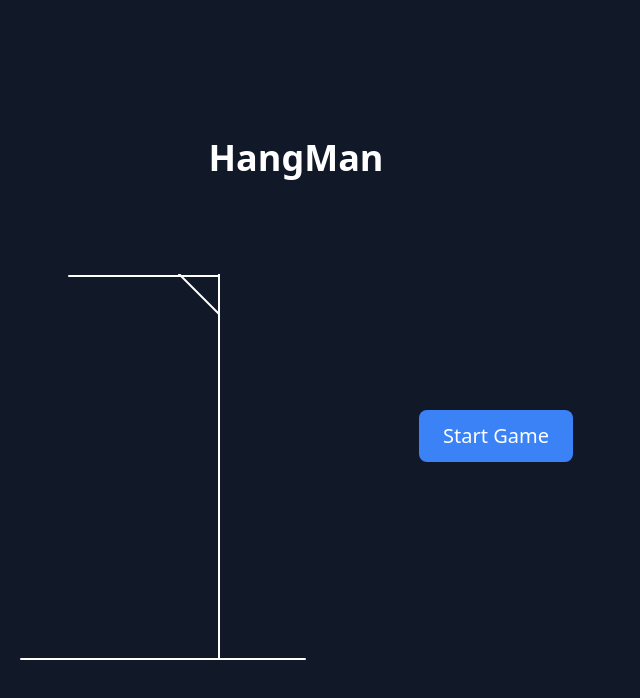
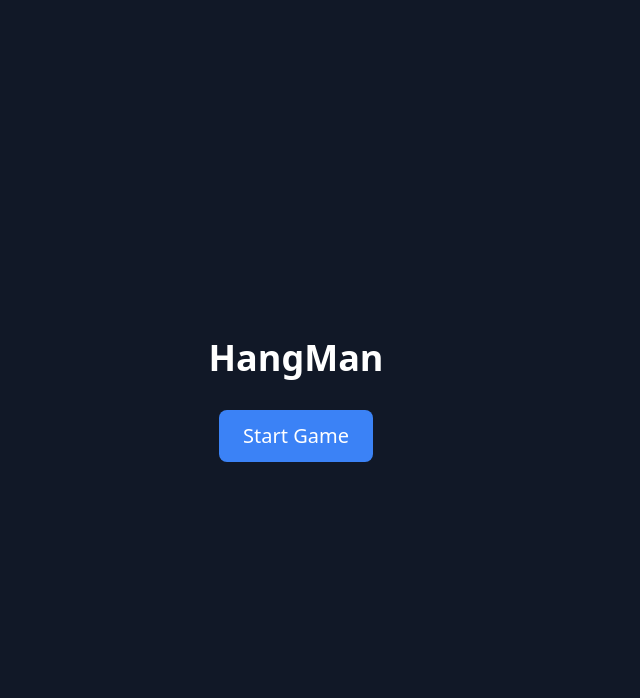
Before and after one commit to abhishekbansal2312/hangman-redux, a React (Vite) app: page / in a window 1280 px wide. Shown: the top 698 px of the page, without its empty margins (344-984 px from the left). Built offline with nearby package versions, Linux system fonts and the light colour scheme.

Commit message:
fixed minor issue in the Canvas visibility

```diff
--- a/src/pages/HangMan.jsx
+++ b/src/pages/HangMan.jsx
@@ -7,13 +7,14 @@ import { Canvas } from "../components/Canvas";
 export default function HangmanGame() {
   const attemptsLeft = useSelector((state) => state.game.attempts);
   const wrongGuesses = useSelector((state) => state.game.wrongGuesses);
+  const isGameStarted = useSelector((state) => state.game.isGameStarted);
   console.log(attemptsLeft);
 
   return (
     <div className="hangman-container flex flex-col justify-center items-center h-screen bg-gray-900">
       <Header title="HangMan" />
       <div className="game-content flex flex-row justify-center items-start space-x-28">
-        {attemptsLeft !== 0 && (
+        {isGameStarted && attemptsLeft !== 0 && (
           <div className="canvas-wrapper pt-16">
             <Canvas count={wrongGuesses} />
           </div>
```
